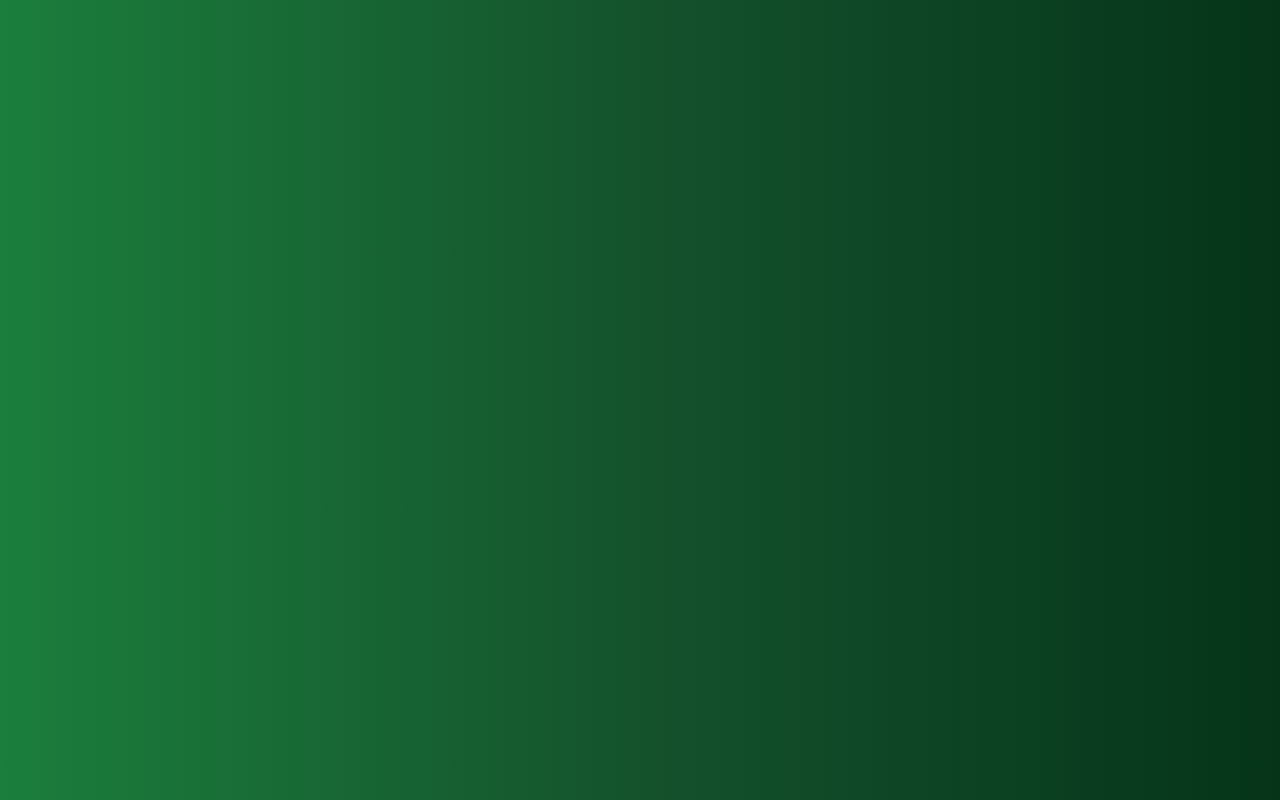
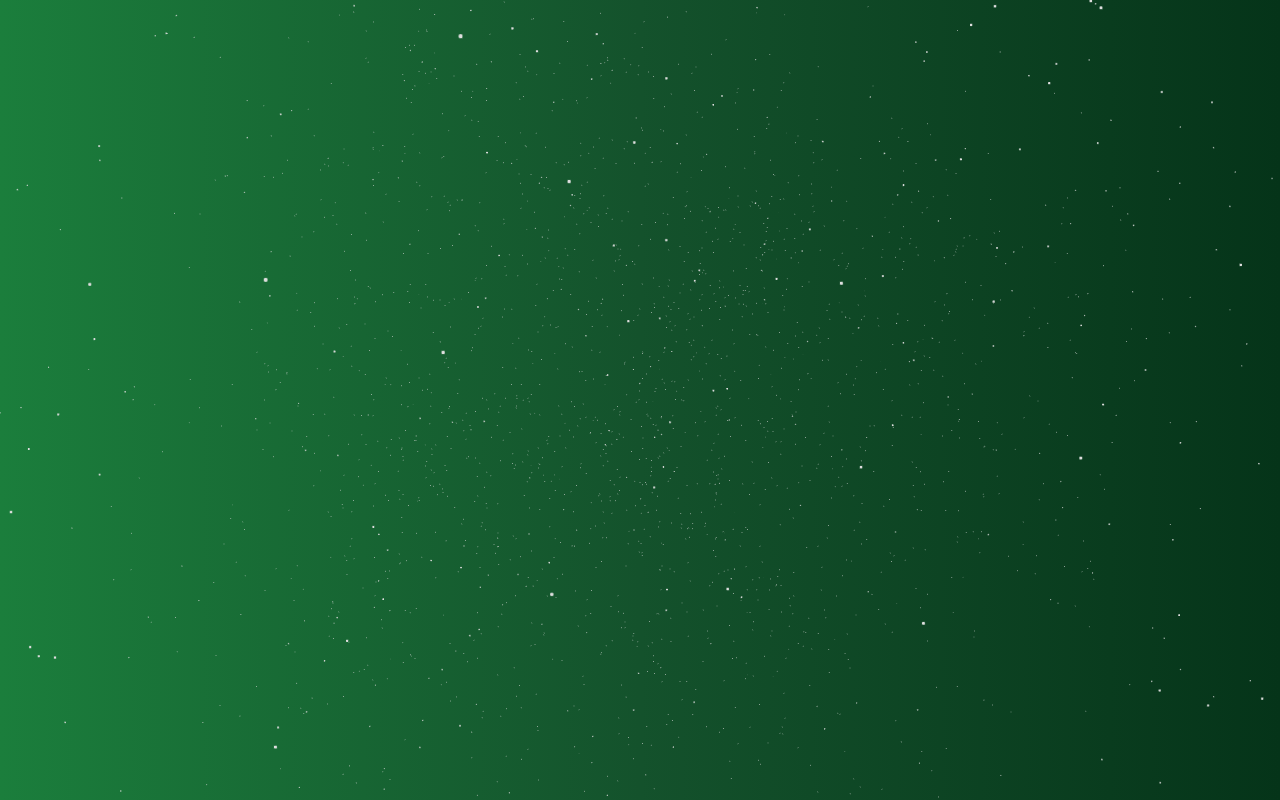
Before and after one commit to murhee-ia/CleanHub-React, a React (Vite) app: page / in a window 1280 px wide. Built offline with nearby package versions, Linux system fonts and the light colour scheme.

Commit message:
Adds StarCanvas on LandingPage

```diff
--- /dev/null
+++ b/src/components/LandingComponents/StarsCanvas.jsx
@@ -0,0 +1,53 @@
+import { useRef, Suspense} from 'react'
+import { Canvas, useFrame } from '@react-three/fiber'
+import { Points, PointMaterial, Preload } from '@react-three/drei'
+import * as random from 'maath/random/dist/maath-random.esm'
+
+const styles = {
+    width: '100%',
+    height: 'auto',
+    position: 'absolute',
+    top: '0',
+    right: '0',
+    bottom: '0',
+    left: '0',
+    zIndex: '-1'
+}
+
+const Stars = (props) => {
+
+    const ref = useRef();
+    const sphere = random.inSphere(new Float32Array(7000), { radius: 2.5 });
+    useFrame((state, delta) => {
+        ref.current.rotation.x -= delta/10;
+        ref.current.rotation.y -= delta/15;
+    })
+
+    return (
+        <group rotation={[0, 0, Math.PI/4]}>
+            <Points ref={ref} positions={sphere} stride={3} frustumCulled {...props}>
+                <PointMaterial
+                    transparent
+                    color="#ffffff"
+                    size={0.006}
+                    sizeAttenuation={true}
+                    depthWrite={false}/>
+            </Points>
+        </group>
+    )
+}
+
+const StarsCanvas = () => {
+    return (
+        <div style={styles}>
+            <Canvas camera={{ position: [0, 0, 3] }}>
+                <Suspense fallback={null}>
+                    <Stars/>
+                </Suspense>
+                <Preload all/>
+            </Canvas>
+        </div>
+    )
+}
+
+export default StarsCanvas
--- /dev/null
+++ b/src/maath.d.ts
@@ -0,0 +1 @@
+declare module 'maath/random/dist/maath-random.esm';
--- a/src/pages/LandingPages/LandingPage.jsx
+++ b/src/pages/LandingPages/LandingPage.jsx
@@ -1,3 +1,5 @@
+import StarsCanvas from '../../components/LandingComponents/StarsCanvas'
+
 const LandingPage = () => {
 
   const styles = {
@@ -11,6 +13,7 @@ const LandingPage = () => {
 
   return (
     <div className="bg-gradient-green" style={styles}>
+      <StarsCanvas/>
     </div>
   )
 }
```
